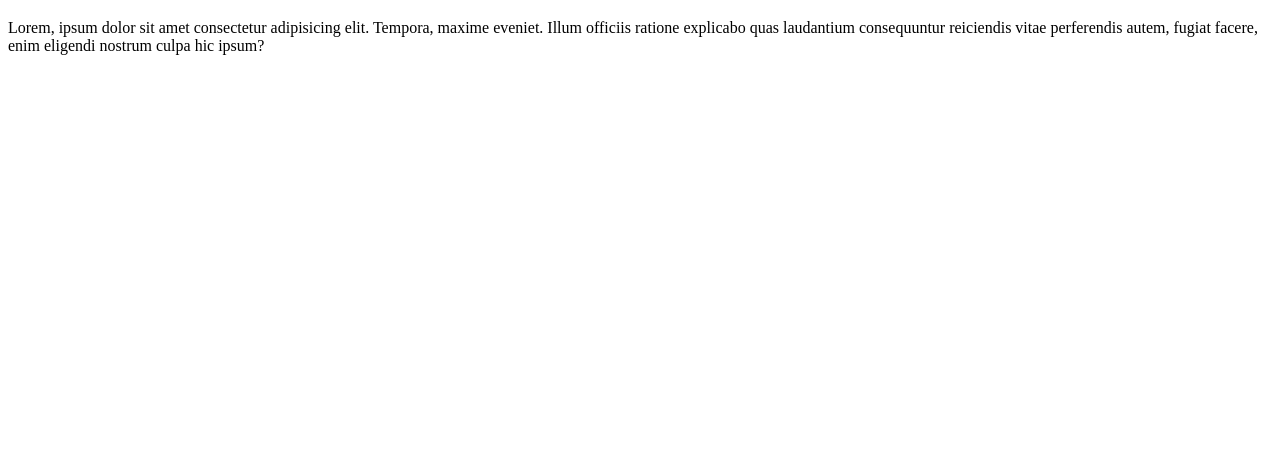
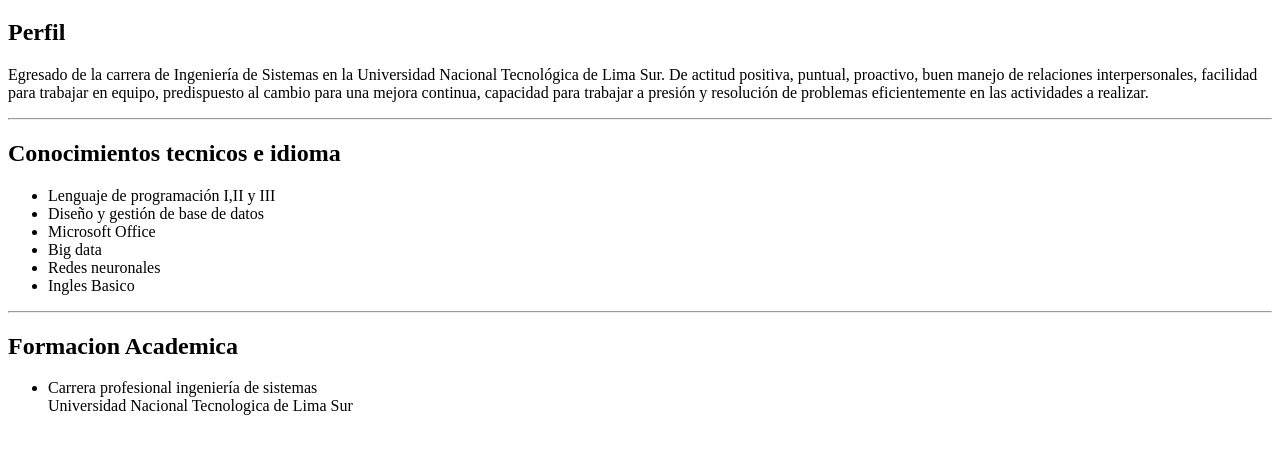
Before and after one commit to Maco01/Proyecto_Frontend_Basico, a plain HTML site: page index.html in a window 1280 px wide. Shown: the part 61-514 px from the top of the page. Drawn offline with Linux system fonts and the light colour scheme.

Commit message:
Pagina principal

```diff
--- a/index.html
+++ b/index.html
@@ -8,7 +8,27 @@
 </head>
 <body>
     <h1>Hola, soy Saul Chambi Rojas</h1>
-    <p>Lorem, ipsum dolor sit amet consectetur adipisicing elit. Tempora, maxime eveniet. Illum officiis ratione explicabo quas laudantium consequuntur reiciendis vitae perferendis autem, fugiat facere, enim eligendi nostrum culpa hic ipsum?</p>
+    <h2>Perfil</h2>
+    <p>Egresado de la carrera de Ingeniería de Sistemas en la Universidad Nacional Tecnológica de Lima Sur. De actitud positiva, puntual, proactivo, buen manejo de relaciones interpersonales, facilidad para trabajar en equipo, predispuesto al cambio para una mejora continua, capacidad para trabajar a presión y resolución de problemas eficientemente en las actividades a realizar.</p>
+    <hr>
+    <h2>Conocimientos tecnicos e idioma</h2>
+
+    <ul>
+        <li>Lenguaje de programación I,II y III</li>
+        <li>Diseño y gestión de base de datos</li>
+        <li>Microsoft Office</li>
+        <li>Big data</li>
+        <li>Redes neuronales</li>
+        <li>Ingles Basico</li>
+    </ul>
+    <hr>
+
+    <h2>Formacion Academica</h2>
+
+    <ul>
+        <li>Carrera profesional ingeniería de sistemas<br><span style="padding: top 0px;">Universidad Nacional Tecnologica de Lima Sur</span></li>
+    </ul>
+
 
 </body>
 </html>
```
